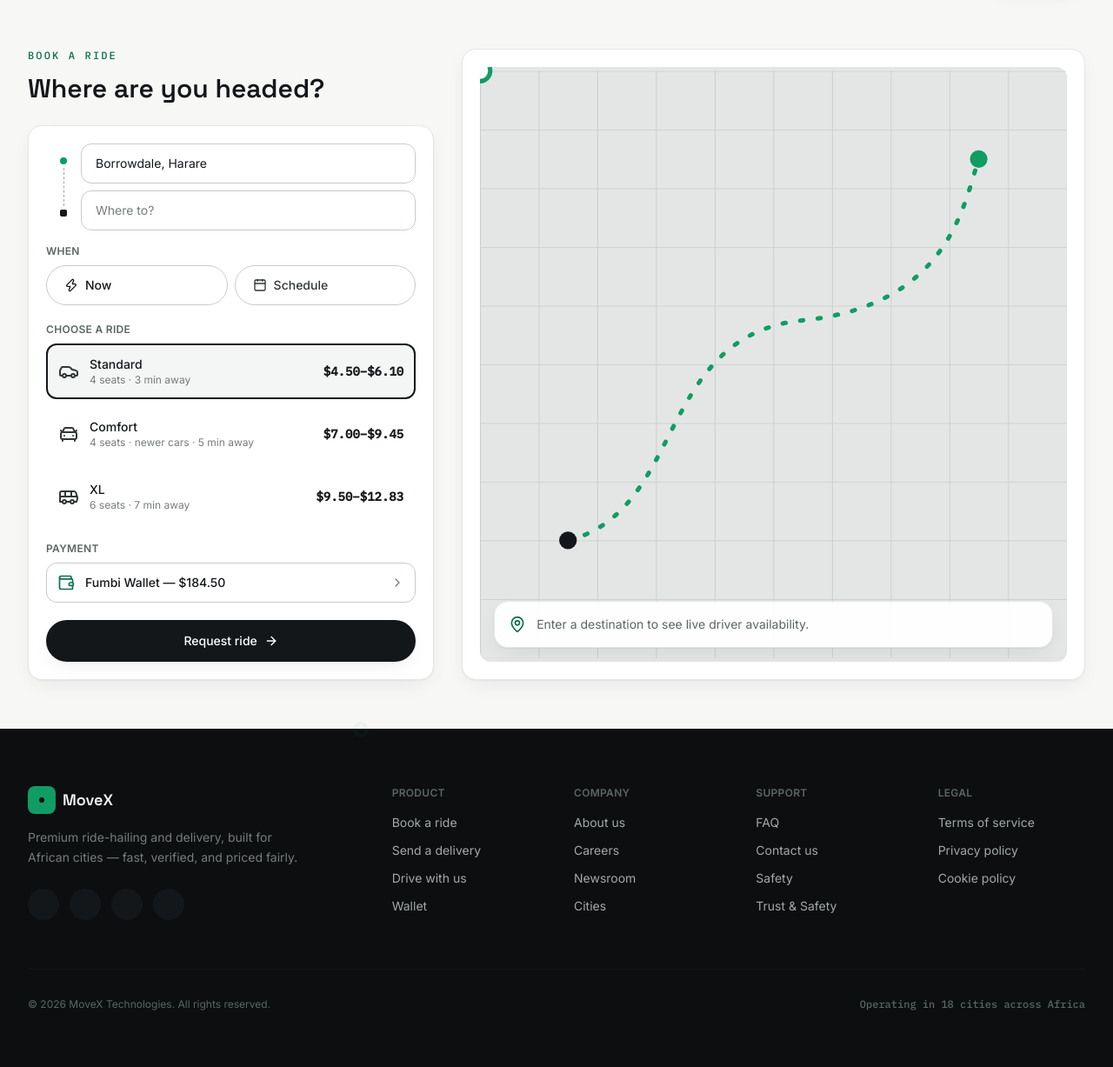
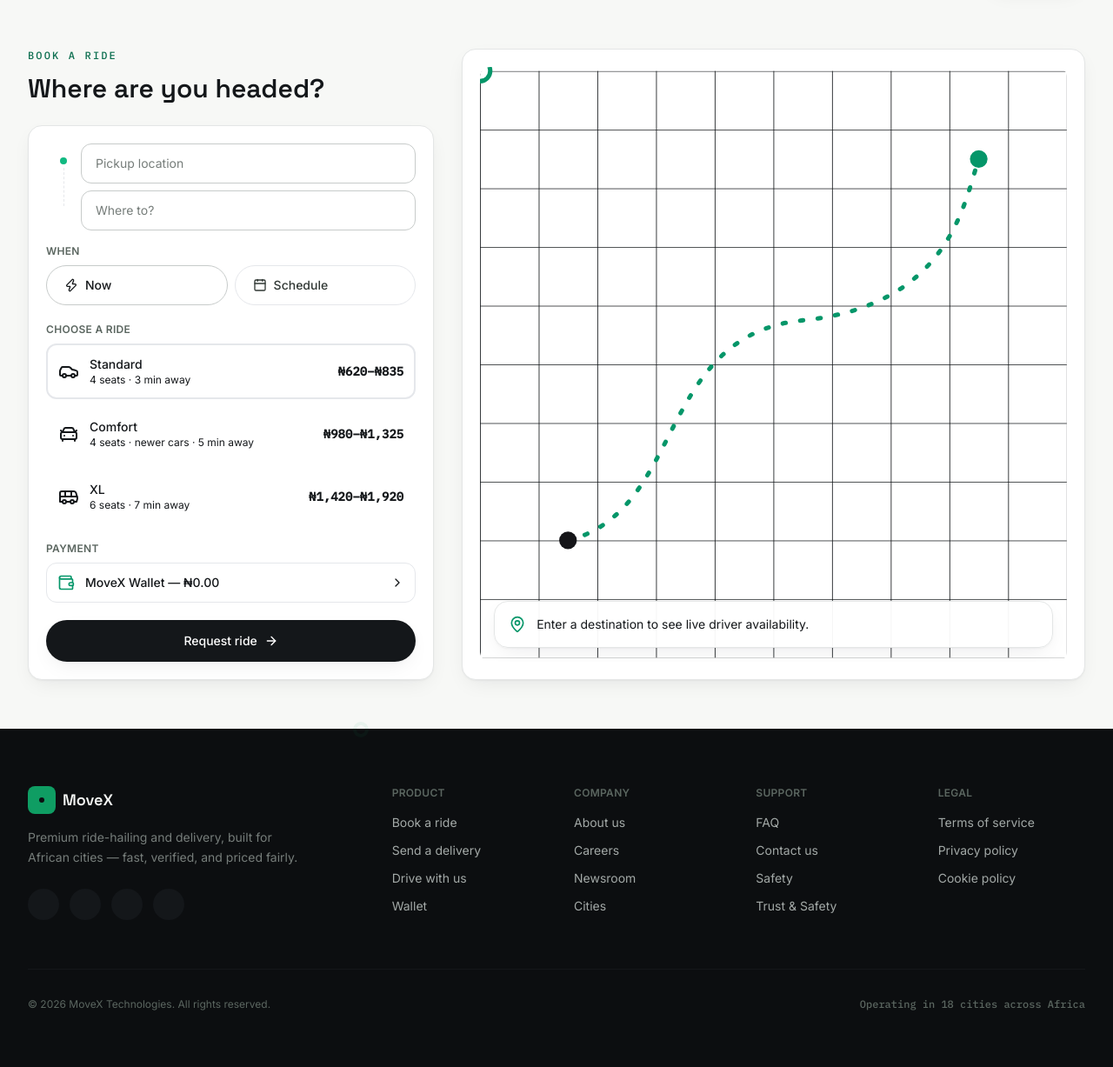
Before and after one commit to Sadik877/fumbi-ridehail, a Flask app: template app/templates/booking/ride.html in a window 1280 px wide. Shown: the part 65-1292 px from the top of the page at 87% size. Run offline with Flask 3, Linux system fonts and the light colour scheme; the template is opened without the code that fills it: values that come from a table or form of the project are taken from there, others are empty; some libraries are stand-ins or nearby versions.

Commit message:
Add files via upload

```diff
--- a/app/templates/booking/ride.html
+++ b/app/templates/booking/ride.html
@@ -12,96 +12,98 @@
       <p class="eyebrow mb-3">Book a ride</p>
       <h1 class="font-display text-2xl sm:text-3xl font-semibold mb-6">Where are you headed?</h1>
 
-      <div class="card p-5">
+      <form method="POST" id="rideForm" class="card p-5">
+        {{ form.csrf_token }}
+        <input type="hidden" name="vehicle_type" id="vehicleTypeInput" value="standard">
         <div class="relative mb-4">
           <div class="absolute left-4 top-0 bottom-0 flex flex-col items-center justify-between py-4">
-            <span class="w-2 h-2 rounded-full bg-canopy-500"></span>
-            <span class="w-px flex-1 border-l border-dashed border-ink-300 dark:border-ink-600 my-1"></span>
-            <span class="w-2 h-2 rounded-sm bg-ink-900 dark:bg-white"></span>
+            <span class="w-2 h-2 rounded-full bg-emerald-500"></span>
+            <span class="w-px flex-1 border-l border-dashed border-charcoal-300 dark:border-charcoal-600 my-1"></span>
+            <span class="w-2 h-2 rounded-sm bg-charcoal-900 dark:bg-white"></span>
           </div>
           <div class="pl-10 space-y-2">
-            <input id="pickup" type="text" class="input" value="Borrowdale, Harare">
-            <input id="dropoff" type="text" class="input" placeholder="Where to?">
+            <input id="pickup" name="pickup_address" type="text" required class="input" placeholder="Pickup location" value="{{ form.pickup_address.data or '' }}">
+            <input id="dropoff" name="dropoff_address" type="text" required class="input" placeholder="Where to?" value="{{ form.dropoff_address.data or '' }}">
           </div>
         </div>
 
         <label class="label">When</label>
         <div class="grid grid-cols-2 gap-2 mb-5">
           <button class="btn-secondary !justify-start is-active" data-when="now" onclick="setWhen(this)"><i data-lucide="zap" class="w-4 h-4"></i>Now</button>
-          <button class="btn-ghost !justify-start border border-ink-200 dark:border-ink-700" data-when="later" onclick="setWhen(this)"><i data-lucide="calendar" class="w-4 h-4"></i>Schedule</button>
+          <button class="btn-ghost !justify-start border border-charcoal-200 dark:border-charcoal-700" data-when="later" onclick="setWhen(this)"><i data-lucide="calendar" class="w-4 h-4"></i>Schedule</button>
         </div>
 
         <label class="label">Choose a ride</label>
         <div class="space-y-2" id="tierList">
-          <button type="button" class="tier-option w-full flex items-center gap-3 rounded-xl border-2 border-ink-900 dark:border-canopy-500 bg-ink-50 dark:bg-ink-800 p-3 text-left transition-colors" data-tier="standard" onclick="selectTier(this)">
-            <i data-lucide="car" class="w-6 h-6 text-ink-700 dark:text-ink-200 shrink-0"></i>
+          <button type="button" class="tier-option w-full flex items-center gap-3 rounded-xl border-2 border-charcoal-900 dark:border-emerald-500 bg-charcoal-50 dark:bg-charcoal-800 p-3 text-left transition-colors" data-tier="standard" onclick="selectTier(this)">
+            <i data-lucide="car" class="w-6 h-6 text-charcoal-700 dark:text-charcoal-200 shrink-0"></i>
             <span class="flex-1">
               <span class="block text-sm font-medium">Standard</span>
-              <span class="block text-xs text-ink-400">4 seats · 3 min away</span>
+              <span class="block text-xs text-charcoal-400">4 seats · 3 min away</span>
             </span>
-            <span class="font-mono text-sm font-semibold price-tag">$4.50–$6.10</span>
+            <span class="font-mono text-sm font-semibold price-tag">₦620–₦835</span>
           </button>
-          <button type="button" class="tier-option w-full flex items-center gap-3 rounded-xl border-2 border-transparent hover:border-ink-200 dark:hover:border-ink-700 p-3 text-left transition-colors" data-tier="comfort" onclick="selectTier(this)">
-            <i data-lucide="car-front" class="w-6 h-6 text-ink-700 dark:text-ink-200 shrink-0"></i>
+          <button type="button" class="tier-option w-full flex items-center gap-3 rounded-xl border-2 border-transparent hover:border-charcoal-200 dark:hover:border-charcoal-700 p-3 text-left transition-colors" data-tier="comfort" onclick="selectTier(this)">
+            <i data-lucide="car-front" class="w-6 h-6 text-charcoal-700 dark:text-charcoal-200 shrink-0"></i>
             <span class="flex-1">
               <span class="block text-sm font-medium">Comfort</span>
-              <span class="block text-xs text-ink-400">4 seats · newer cars · 5 min away</span>
+              <span class="block text-xs text-charcoal-400">4 seats · newer cars · 5 min away</span>
             </span>
-            <span class="font-mono text-sm font-semibold price-tag">$7.00–$9.45</span>
+            <span class="font-mono text-sm font-semibold price-tag">₦980–₦1,325</span>
           </button>
-          <button type="button" class="tier-option w-full flex items-center gap-3 rounded-xl border-2 border-transparent hover:border-ink-200 dark:hover:border-ink-700 p-3 text-left transition-colors" data-tier="xl" onclick="selectTier(this)">
-            <i data-lucide="bus" class="w-6 h-6 text-ink-700 dark:text-ink-200 shrink-0"></i>
+          <button type="button" class="tier-option w-full flex items-center gap-3 rounded-xl border-2 border-transparent hover:border-charcoal-200 dark:hover:border-charcoal-700 p-3 text-left transition-colors" data-tier="xl" onclick="selectTier(this)">
+            <i data-lucide="bus" class="w-6 h-6 text-charcoal-700 dark:text-charcoal-200 shrink-0"></i>
             <span class="flex-1">
               <span class="block text-sm font-medium">XL</span>
-              <span class="block text-xs text-ink-400">6 seats · 7 min away</span>
+              <span class="block text-xs text-charcoal-400">6 seats · 7 min away</span>
             </span>
-            <span class="font-mono text-sm font-semibold price-tag">$9.50–$12.83</span>
+            <span class="font-mono text-sm font-semibold price-tag">₦1,420–₦1,920</span>
           </button>
         </div>
 
         <label class="label mt-5">Payment</label>
-        <button class="w-full flex items-center gap-3 rounded-xl border border-ink-200 dark:border-ink-700 p-3 mb-5 hover:border-ink-900 dark:hover:border-canopy-400 transition-colors">
-          <i data-lucide="wallet" class="w-5 h-5 text-canopy-600"></i>
-          <span class="flex-1 text-left text-sm font-medium">Fumbi Wallet — $184.50</span>
-          <i data-lucide="chevron-right" class="w-4 h-4 text-ink-400"></i>
+        <button type="button" class="w-full flex items-center gap-3 rounded-xl border border-charcoal-200 dark:border-charcoal-700 p-3 mb-5 hover:border-charcoal-900 dark:hover:border-emerald-400 transition-colors">
+          <i data-lucide="wallet" class="w-5 h-5 text-emerald-600"></i>
+          <span class="flex-1 text-left text-sm font-medium">MoveX Wallet — ₦{{ "%.2f"|format(current_user.wallet.balance) if current_user.wallet else "0.00" }}</span>
+          <i data-lucide="chevron-right" class="w-4 h-4 text-charcoal-400"></i>
         </button>
 
-        <button onclick="requestRide()" id="requestBtn" class="btn-primary w-full !py-3.5">
+        <button type="submit" id="requestBtn" class="btn-primary w-full !py-3.5">
           Request ride <i data-lucide="arrow-right" class="w-4 h-4"></i>
         </button>
-      </div>
+      </form>
     </div>
 
     <!-- Right: map + status -->
     <div class="lg:col-span-3">
       <div class="card p-4 sm:p-5 h-full min-h-[420px] relative overflow-hidden">
-        <div class="relative rounded-xl overflow-hidden h-full min-h-[380px] bg-ink-100 dark:bg-ink-800">
+        <div class="relative rounded-xl overflow-hidden h-full min-h-[380px] bg-charcoal-100 dark:bg-charcoal-800">
           <svg viewBox="0 0 400 400" class="absolute inset-0 w-full h-full">
             <defs>
               <pattern id="grid2" width="40" height="40" patternUnits="userSpaceOnUse">
-                <path d="M 40 0 L 0 0 0 40" fill="none" stroke="currentColor" stroke-width="1" class="text-ink-200 dark:text-ink-700"/>
+                <path d="M 40 0 L 0 0 0 40" fill="none" stroke="currentColor" stroke-width="1" class="text-charcoal-200 dark:text-charcoal-700"/>
               </pattern>
             </defs>
             <rect width="400" height="400" fill="url(#grid2)" />
-            <path id="routePath2" d="M 60,320 C 140,300 120,180 220,170 S 330,90 340,60" fill="none" stroke="#0f9d63" stroke-width="3" stroke-linecap="round" stroke-dasharray="2 10"/>
-            <circle cx="60" cy="320" r="6" fill="#14171a" class="dark:fill-white"/>
-            <circle cx="340" cy="60" r="6" fill="#0f9d63"/>
-            <circle r="7" fill="#ffffff" stroke="#0f9d63" stroke-width="3">
+            <path id="routePath2" d="M 60,320 C 140,300 120,180 220,170 S 330,90 340,60" fill="none" stroke="#059669" stroke-width="3" stroke-linecap="round" stroke-dasharray="2 10"/>
+            <circle cx="60" cy="320" r="6" fill="#151519" class="dark:fill-white"/>
+            <circle cx="340" cy="60" r="6" fill="#059669"/>
+            <circle r="7" fill="#ffffff" stroke="#059669" stroke-width="3">
               <animateMotion dur="4.5s" repeatCount="indefinite" rotate="auto"><mpath href="#routePath2"/></animateMotion>
             </circle>
           </svg>
 
           <!-- Idle state -->
-          <div id="idleState" class="absolute bottom-4 left-4 right-4 card !bg-white/95 dark:!bg-ink-900/95 p-4 flex items-center gap-3">
-            <i data-lucide="map-pin" class="w-5 h-5 text-canopy-600 shrink-0"></i>
-            <p class="text-sm text-ink-500">Enter a destination to see live driver availability.</p>
+          <div id="idleState" class="absolute bottom-4 left-4 right-4 card !bg-white/95 dark:!bg-charcoal-900/95 p-4 flex items-center gap-3">
+            <i data-lucide="map-pin" class="w-5 h-5 text-emerald-600 shrink-0"></i>
+            <p class="text-sm text-charcoal-500">Enter a destination to see live driver availability.</p>
           </div>
 
           <!-- Searching state (skeleton) -->
-          <div id="searchState" class="hidden absolute inset-0 bg-white/90 dark:bg-ink-900/90 backdrop-blur-sm flex flex-col items-center justify-center p-8 text-center">
-            <div class="w-14 h-14 rounded-full border-4 border-ink-100 dark:border-ink-700 border-t-canopy-500 animate-spin mb-5"></div>
+          <div id="searchState" class="hidden absolute inset-0 bg-white/90 dark:bg-charcoal-900/90 backdrop-blur-sm flex flex-col items-center justify-center p-8 text-center">
+            <div class="w-14 h-14 rounded-full border-4 border-charcoal-100 dark:border-charcoal-700 border-t-emerald-500 animate-spin mb-5"></div>
             <p class="font-medium mb-1">Finding your driver…</p>
-            <p class="text-sm text-ink-400 mb-6">This usually takes less than a minute</p>
+            <p class="text-sm text-charcoal-400 mb-6">This usually takes less than a minute</p>
             <div class="w-full max-w-xs space-y-2">
               <div class="skeleton h-3 w-3/4 mx-auto"></div>
               <div class="skeleton h-3 w-1/2 mx-auto"></div>
@@ -109,15 +111,15 @@
           </div>
 
           <!-- Matched state -->
-          <div id="matchedState" class="hidden absolute bottom-4 left-4 right-4 card !bg-white/95 dark:!bg-ink-900/95 p-4">
+          <div id="matchedState" class="hidden absolute bottom-4 left-4 right-4 card !bg-white/95 dark:!bg-charcoal-900/95 p-4">
             <div class="flex items-center gap-3">
-              <div class="w-11 h-11 rounded-full bg-canopy-500 text-ink-950 font-display font-semibold flex items-center justify-center shrink-0">TM</div>
+              <div class="w-11 h-11 rounded-full bg-emerald-500 text-charcoal-950 font-display font-semibold flex items-center justify-center shrink-0">TM</div>
               <div class="flex-1 min-w-0">
-                <p class="text-sm font-semibold">Tendai M. <span class="font-normal text-ink-400">· 4.96 <i data-lucide="star" class="w-3 h-3 inline fill-canopy-500 text-canopy-500 -mt-0.5"></i></span></p>
-                <p class="text-xs text-ink-400">White Toyota Axio · AEX 4471 · 2 min away</p>
+                <p class="text-sm font-semibold">Tendai M. <span class="font-normal text-charcoal-400">· 4.96 <i data-lucide="star" class="w-3 h-3 inline fill-emerald-500 text-emerald-500 -mt-0.5"></i></span></p>
+                <p class="text-xs text-charcoal-400">White Toyota Axio · AEX 4471 · 2 min away</p>
               </div>
-              <button class="w-9 h-9 rounded-full bg-canopy-50 dark:bg-canopy-900/30 flex items-center justify-center text-canopy-600 dark:text-canopy-400"><i data-lucide="phone" class="w-4 h-4"></i></button>
-              <button class="w-9 h-9 rounded-full bg-ink-100 dark:bg-ink-800 flex items-center justify-center text-ink-500"><i data-lucide="message-circle" class="w-4 h-4"></i></button>
+              <button class="w-9 h-9 rounded-full bg-emerald-50 dark:bg-emerald-900/30 flex items-center justify-center text-emerald-600 dark:text-emerald-400"><i data-lucide="phone" class="w-4 h-4"></i></button>
+              <button class="w-9 h-9 rounded-full bg-charcoal-100 dark:bg-charcoal-800 flex items-center justify-center text-charcoal-500"><i data-lucide="message-circle" class="w-4 h-4"></i></button>
             </div>
           </div>
         </div>
```
Also changed, not shown: app/templates/booking/delivery.html (+34 -32 lines), app/templates/booking/history.html (+54 -29 lines).
